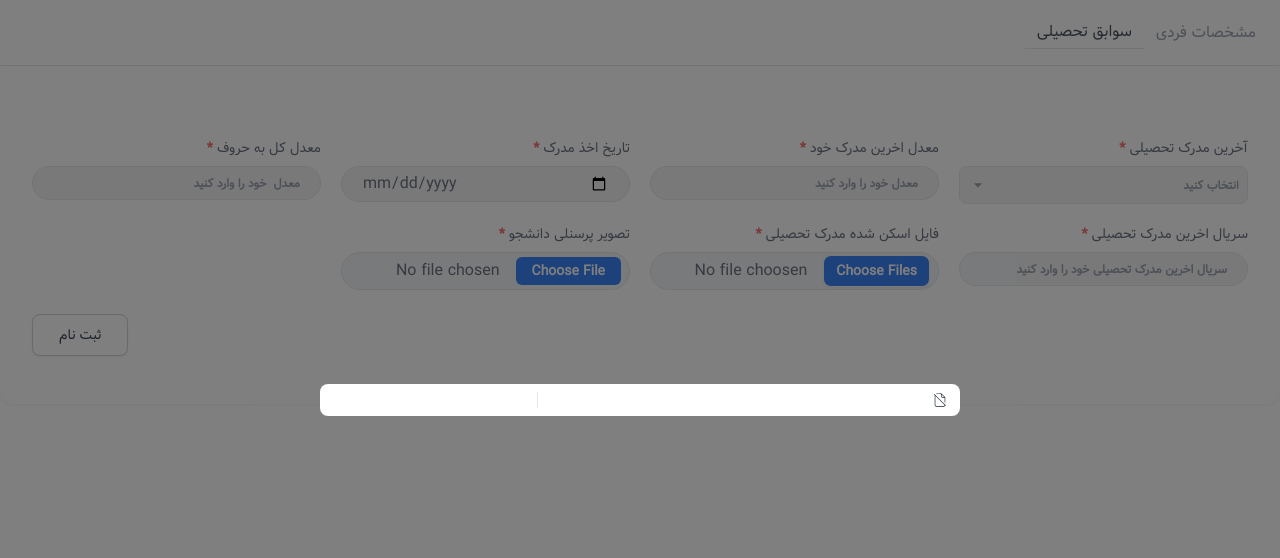
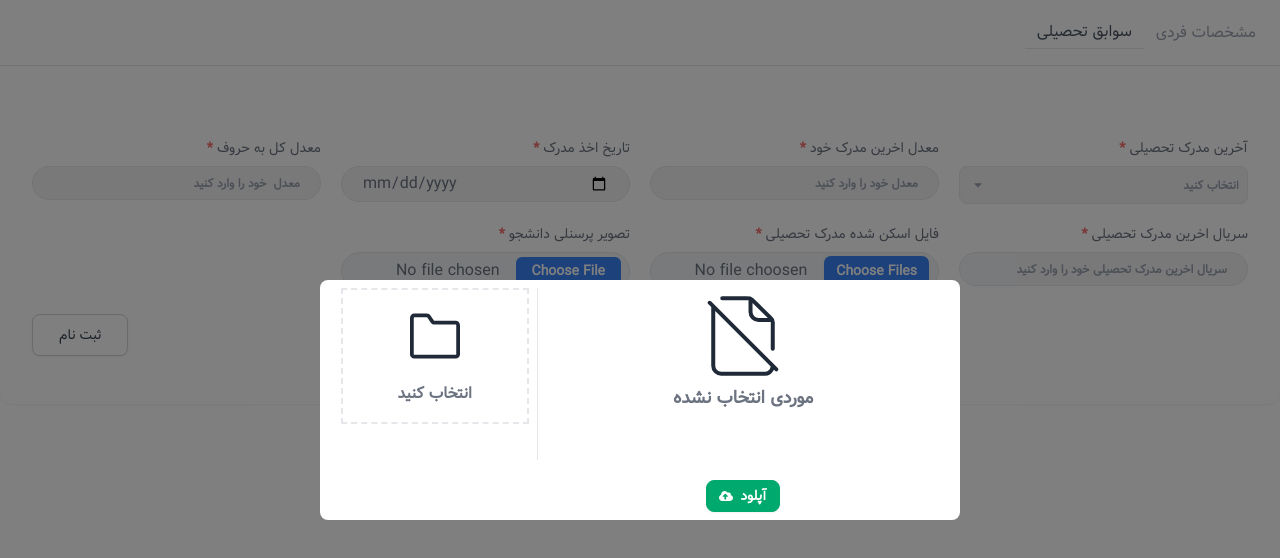
Before and after one commit to Hamed-Ebrahimii/form-register, a React (Vite) app: page /education in a window 1280 px wide. Both pictures are taken after a click on the button "Choose Files". Shown: the top 558 px of the page. Built offline with nearby package versions, Linux system fonts and the light colour scheme; data requests are answered from the project's data file.

Commit message:
complete fileManager

```diff
--- /dev/null
+++ b/src/component/fileManager/boxFile.tsx
@@ -0,0 +1,40 @@
+import { Avatar } from "@mui/material"
+import { FaRegFileLines } from "react-icons/fa6";
+import { FaVideo } from "react-icons/fa";
+import { MdDelete, MdMusicNote } from "react-icons/md";
+import { FaFilePdf } from "react-icons/fa6";
+const HandleICon = ({type , file} : {type : string , file : File}) =>{
+    console.log(type);
+
+    switch(type){
+        case "image/jpeg" :
+        return (
+            <Avatar variant="rounded">
+                <img src={URL.createObjectURL(file)}/>
+            </Avatar>
+        );
+        case "video" :
+            return <FaVideo className="text-lg text-white"/>;
+        case "audio" :
+        return <MdMusicNote className="text-lg text-white"/>
+        case "pdf" :
+        return <FaFilePdf className="text-white text-lg"/>
+        default :
+        return <FaRegFileLines className="text-lg text-white" />
+    }
+}
+const BoxFile = ({type , file  , handleRemove } : IBoxFile) =>{
+    return(
+        <div className="relative flex items-center w-full gap-3">
+
+        <Avatar variant="rounded" >
+                <HandleICon type={type} file={file}/>
+        </Avatar>
+        <p className="w-10/12 text-ellipsis text-gray-400 text-sm overflow-hidden whitespace-nowrap ">{file.name}</p>
+        <button type="button" className="absolute -top-1 -right-1 size-5 flex items-center justify-center text-white rounded-full bg-red-400" onClick={()=> handleRemove(file)}>
+        <MdDelete />
+        </button>
+        </div>
+    )
+}
+export default BoxFile
--- /dev/null
+++ b/src/component/fileManager/index.tsx
@@ -0,0 +1,54 @@
+import { CiFileOff } from "react-icons/ci"
+import Modal from "../modal"
+import { GoFileDirectory } from "react-icons/go"
+import { useState } from "react"
+import BoxFile from "./boxFile"
+import { FaCloudUploadAlt } from "react-icons/fa"
+const FileManager = ({handleFile , type , multiple} : IFileManager) =>{
+    const [listFile , setListFile] = useState<File[]>([])
+    const handleremove = (file : File) =>{
+        setListFile(listFile.filter(item => item.name !== file.name))
+    }
+    return(
+        <Modal >
+          <div  className="w-1/2 bg-white rounded-lg px-3 py-2 grid grid-cols-3">
+            <div className="col-span-2 border-l justify-center w-full flex items-center flex-col">
+            {
+                listFile.length <=0  && <>
+                <CiFileOff className="text-8xl mx-auto"/>
+                <span className="text-lg font-semibold text-gray-500">موردی انتخاب نشده </span>
+                </>
+            }
+            <div className="w-full grid grid-cols-2 gap-3 max-h-48 p-6 overflow-auto">
+            {
+                listFile.map(item => <BoxFile key={item.name} file={item} type={item.type} handleRemove={handleremove}/>)
+            }
+            </div>
+            </div>
+            <label htmlFor="file">
+
+            <div className="w-full flex items-center justify-center cursor-pointer">
+                <div className="p-4 border-2 w-11/12 border-dashed space-y-4 flex flex-col items-center">
+                <GoFileDirectory className="text-6xl" />
+                <p className=" font-bold text-gray-500">انتخاب کنید</p>
+                </div>
+            </div>
+            </label>
+            <input type="file" accept={type} name="" id="file" className="hidden"
+            multiple={multiple}
+                onChange={(e)=>{
+                    setListFile(Array.from(e.target.files!))
+                    handleFile(e)
+                }}
+            />
+            <div className="col-span-2 flex justify-center mt-5">
+                  <button type="button" className="btn btn-success btn-sm text-white">
+                        آپلود
+                        <FaCloudUploadAlt />
+                  </button>
+            </div>
+          </div>
+        </Modal>
+    )
+}
+export default FileManager
--- /dev/null
+++ b/src/component/fileManager/type.d.ts
@@ -0,0 +1,13 @@
+
+
+interface IBoxFile {
+  type: string;
+  file: File;
+  handleRemove: (file: File) => void;
+}
+
+interface IFileManager {
+    type : string ,
+    handleFile : (event : ChangeEvent<HTMLInputElement>) => void,
+    multiple? : boolean
+}
--- a/src/component/formEducation/index.tsx
+++ b/src/component/formEducation/index.tsx
@@ -161,7 +161,7 @@ const FormEducation = () => {
               htmlFor="certificate"
               id="certificate"
               type="file"
-              accept="image"
+              accept="all"
               uploadWidthChange
               multiple
               requier
--- a/src/component/input/index.tsx
+++ b/src/component/input/index.tsx
@@ -1,10 +1,8 @@
 import { useMutation } from "@tanstack/react-query";
 import axios, { AxiosResponse } from "axios";
 import {  useState } from "react";
-import { CiFileOff } from "react-icons/ci";
 import { InputProps } from "./type";
-import Modal from "../modal";
-import { useClickOutside } from "@mantine/hooks";
+import FileManager from "../fileManager";
 interface Accept {
   image: "image/*";
   video: "video/mp4,video/x-m4v,video/*";
@@ -22,7 +20,6 @@ const acceptType: Accept = {
 type AcceptInput = "image" | "video" | "music" | "pdf" | "all";
 const Input = (props: InputProps) => {
   const [file, setFile] = useState<File[]>([]);
-
   const [showManagerFile, setShowManagerFile] = useState(false);
   const { mutate, isPending } = useMutation({
     mutationFn: (file: FormData) =>
@@ -39,16 +36,6 @@ const Input = (props: InputProps) => {
     });
     return checked;
   }
-  // const handleRemoveFile = (item: File) => {
-  //   setFile(file.filter((value) => value.name !== item.name));
-  // };
-  const handleCloseModal = () =>{
-    setShowManagerFile(false)
-    console.log('close');
-
-  }
-  const refModal = useClickOutside(()=> handleCloseModal)
-
   return (
     <div className="w-full flex flex-col items-start justify-center self-start gap-2 relative">
       <label
@@ -116,14 +103,7 @@ const Input = (props: InputProps) => {
       )}
 
       {
-        showManagerFile && <Modal ref={refModal} >
-          <div  className="w-1/2 bg-white rounded-lg px-3 py-2 grid grid-cols-3">
-            <div className="col-span-2 border-l justify-center">
-            <CiFileOff />
-            </div>
-
-          </div>
-        </Modal>
+        showManagerFile && <FileManager type={acceptType[props.accept || 'all']} multiple={props.multiple} handleFile={props.onChange}/>
       }
     </div>
   );
```
